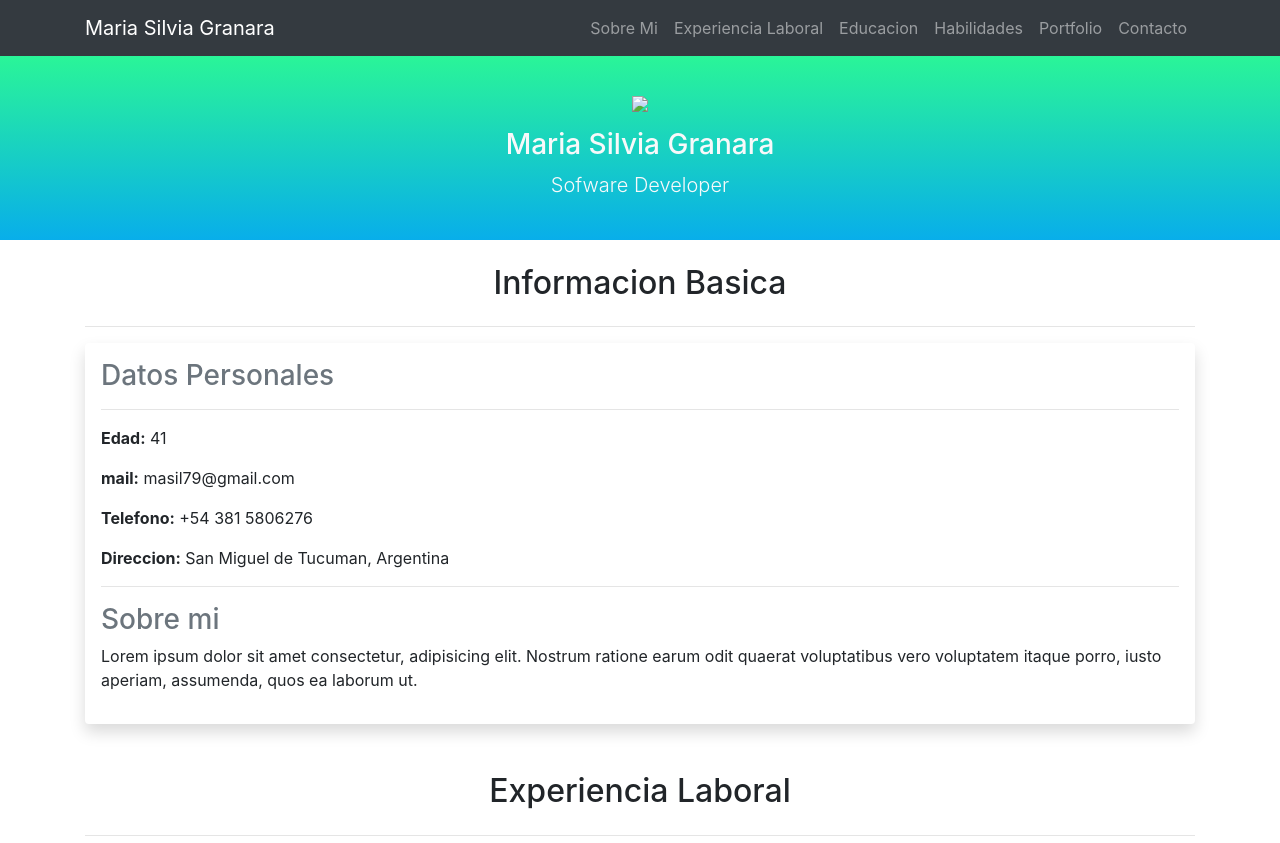
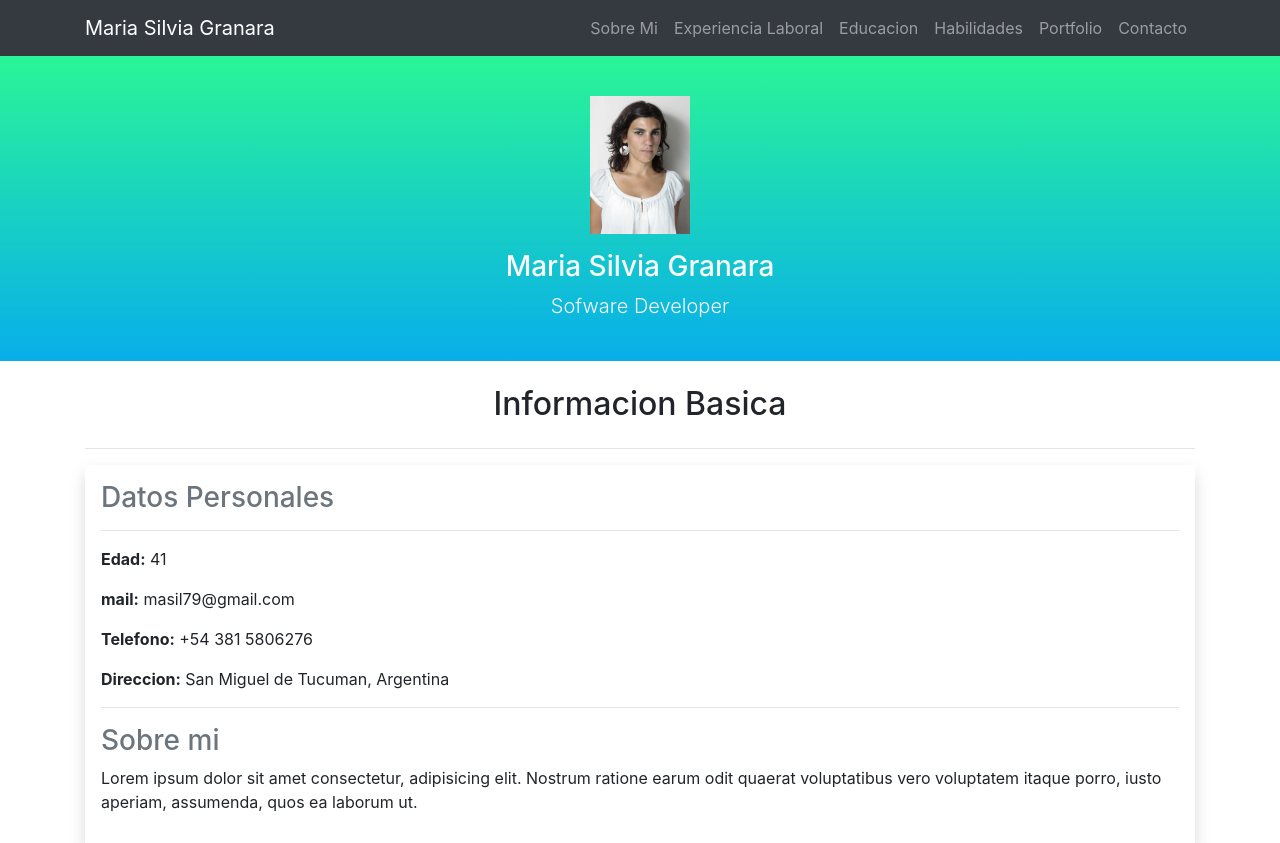
Before and after one commit to GranaraMariaSilvia/GranaraMariaSilvia.github.io, a plain HTML site: page index.html in a window 1280 px wide. Shown: the top 843 px of the page. Drawn offline with nearby package versions, Linux system fonts and the light colour scheme.

Commit message:
se agrego la imagen

```diff
--- a/index.html
+++ b/index.html
@@ -54,7 +54,7 @@
     </header>
     <section class="fondo text-center text-light py-4">
         <div class="container">
-            <img src="img/Esra'a_Al_Shafei_avatar.png" class="avatar py-3">
+            <img src="img/maria silvia granara.jpg" class="avatar py-3">
             <h3>Maria Silvia Granara</h3>
             <p class="lead">Sofware Developer</p>
         </div>
```
Also changed, not shown: img/maria silvia granara.jpg (added).
